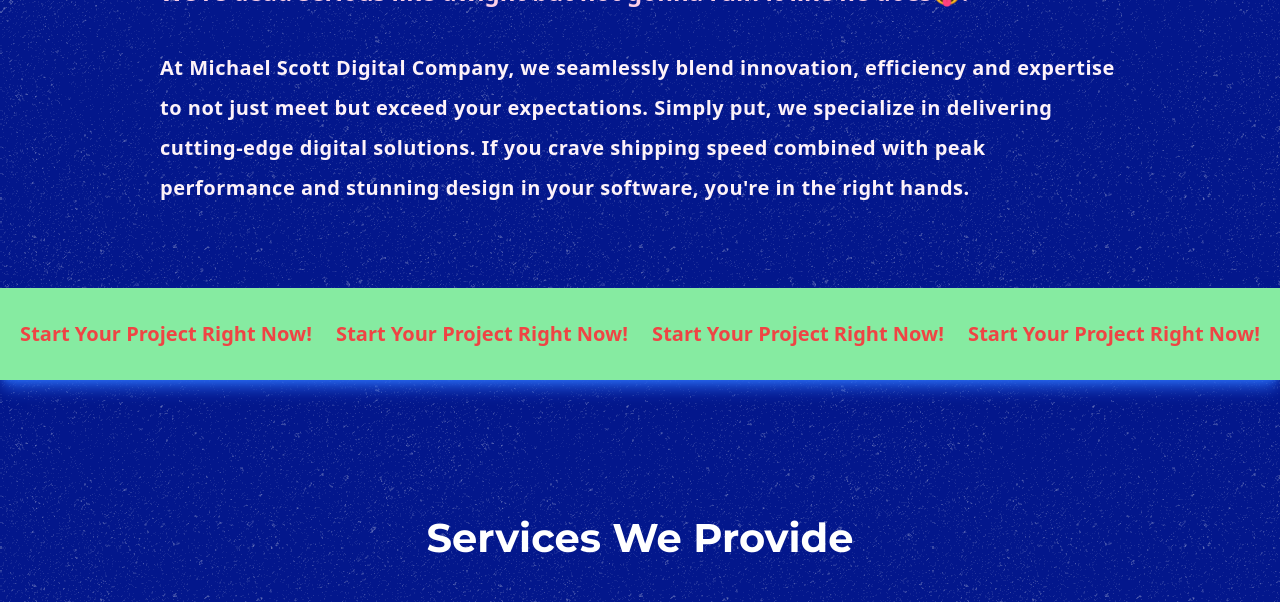
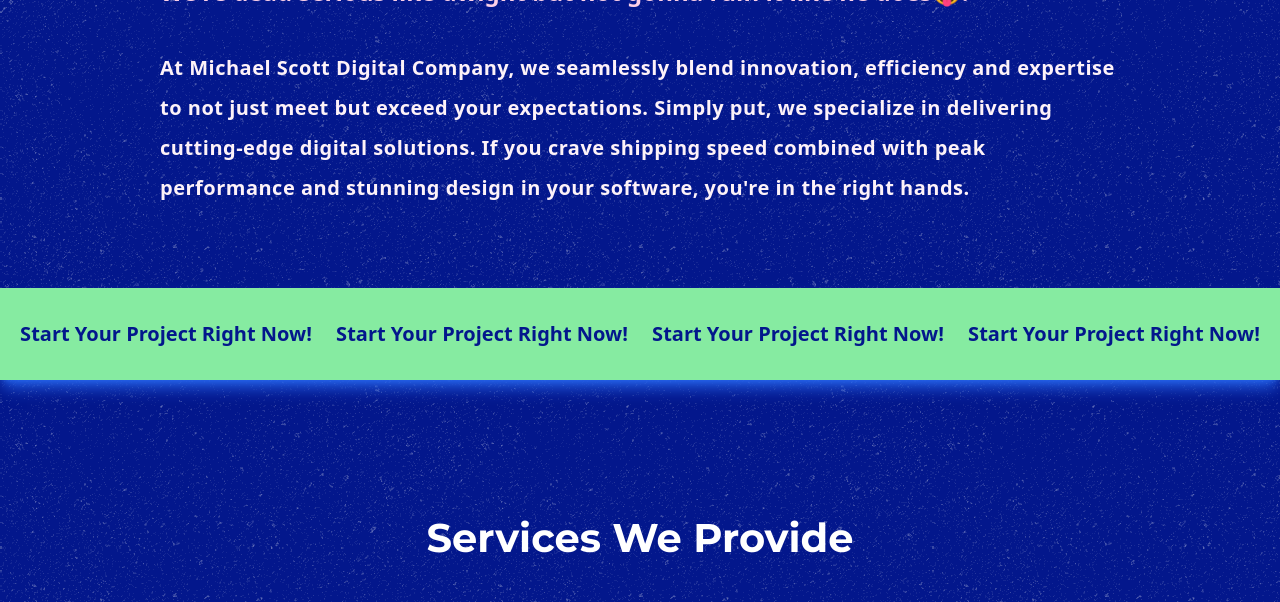
Before and after one commit to Abu-0-RayhaN/Michael_Scott_Digital_Company, a website: page index.html in a window 1280 px wide. Shown: the part 498-1100 px from the top of the page. Drawn offline with Linux system fonts and the light colour scheme; a web font is replaced by a local one.

Commit message:
text color update

```diff
--- a/index.html
+++ b/index.html
@@ -53,7 +53,7 @@
         <!-- Home Section Ends here  -->
 
         <!-- Project Start Section starts here  -->
-        <div class=" flex justify-around bg-[#86EBA1] my-10 shadow-lg shadow-blue-600 text-red-500 font-bold text-md md:text-xl px-2 w-full" >
+        <div class=" flex justify-around bg-[#86EBA1] my-10 shadow-lg shadow-blue-600 text-[#03178C] font-bold text-md md:text-xl px-2 w-full" >
             <a href="" class="py-8 ">Start Your Project Right Now!</a>
             <a href="" class="py-8">Start Your Project Right Now!</a>
             <a href="" class="py-8 hidden lg:block">Start Your Project Right Now!</a>
```
Also changed, not shown: src/output.css.
